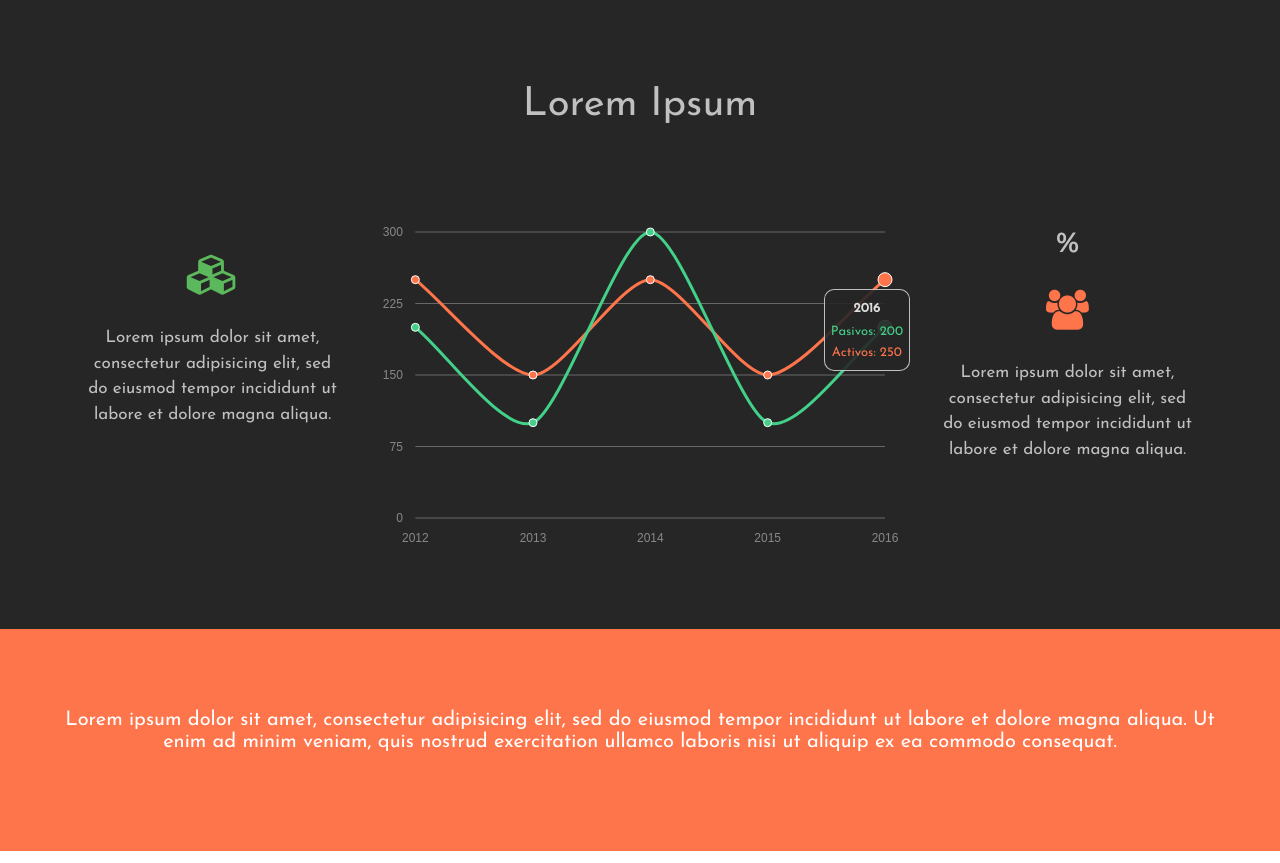
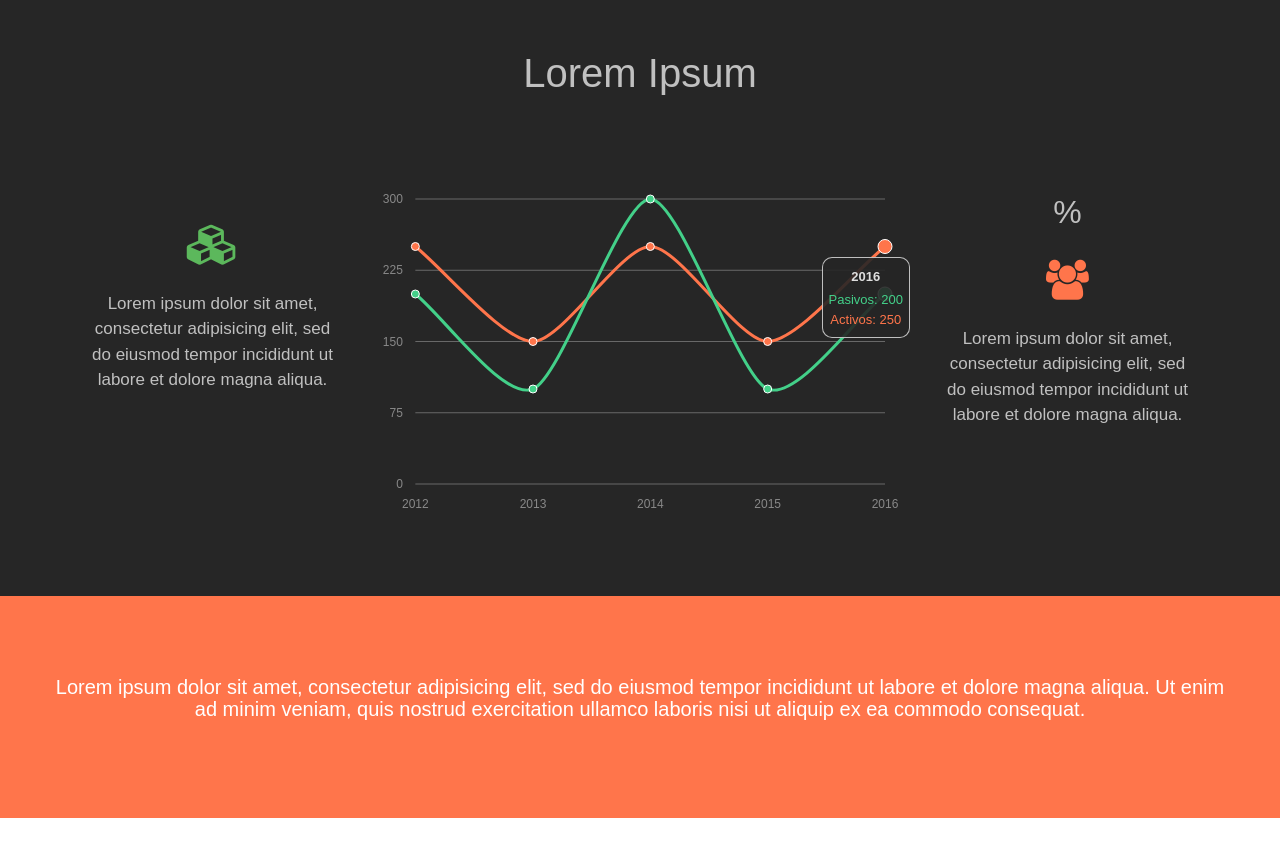
Before and after one commit to GeriCyber/LandingPage, a plain HTML site: page index.html in a window 1280 px wide. Shown: the part 1481-2344 px from the top of the page. Drawn offline with Linux system fonts and the light colour scheme; a script that the page names is missing.

Commit message:
Change font

```diff
--- a/index.html
+++ b/index.html
@@ -22,7 +22,7 @@
 	    <link rel="stylesheet" type="text/css" href="css/animate.css">
 
 	    <!--Google Fonts-->
-	    <link href="https://fonts.googleapis.com/css?family=Josefin+Sans" rel="stylesheet">
+	    <link href="https://fonts.googleapis.com/css?family=Raleway" rel="stylesheet">
 
 	    <!--Font-awesome-->
 	    <link rel="stylesheet" type="text/css" href="font-awesome/css/font-awesome.min.css">
```
